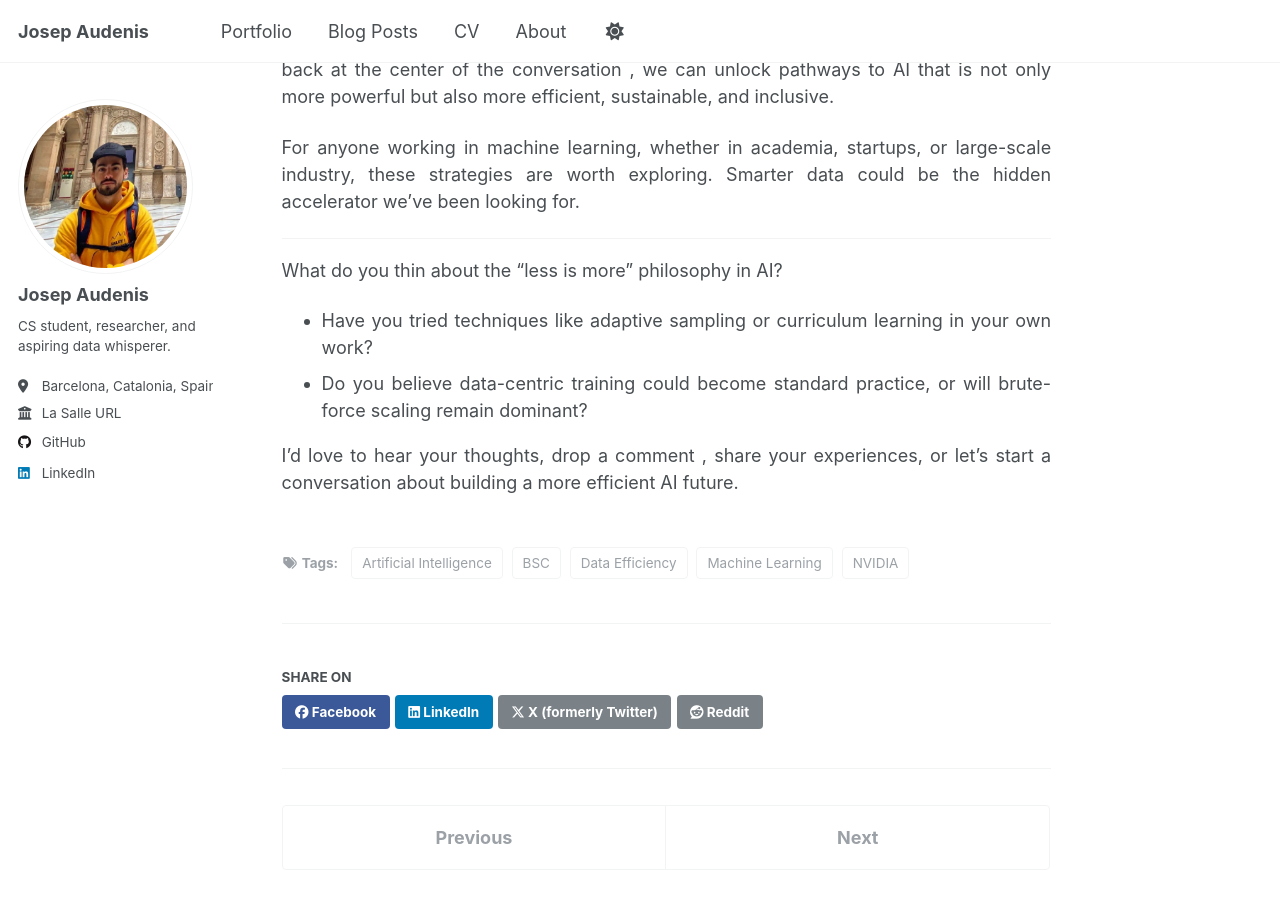
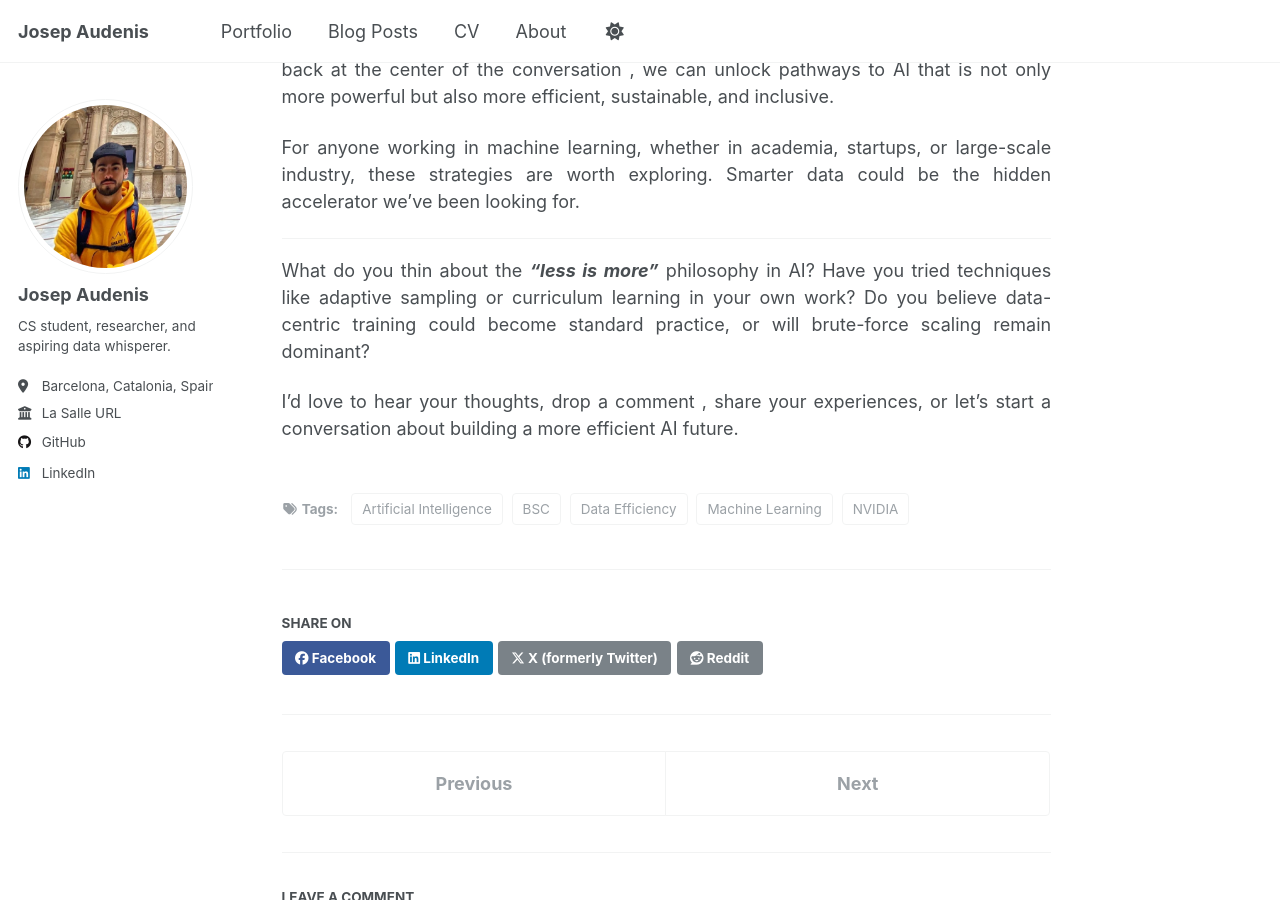
Before and after one commit to josep-audenis/josep-audenis.github.io, a Jekyll site: the page built from _posts/2025-09-04-less-is-more-accelerating-ai.md, in a window 1280 px wide and 900 px high, scrolled down 3512 px. Built offline with Jekyll 4.4.1, drawn with Linux system fonts in a browser that asks for light colours; comment, search, counter and statistics services are not loaded; some of the changed text lies outside the part shown.

Commit message:
bsc talk

```diff
--- a/_posts/2025-09-04-less-is-more-accelerating-ai.md
+++ b/_posts/2025-09-04-less-is-more-accelerating-ai.md
@@ -15,7 +15,7 @@
 
 The session, title [***"Less is More: Accelerating AI with Advanced Data Strategies"***](https://youtu.be/Yrxa6eeQXx8?si=zoowDsMtfxI64yFZ), touched on something that feels increasingly urgent in today's AI landscape: the recognition that **bigger datasets and larges models aren't always the optimal path forward**. Instead, the researchers argued, we can achieve *more with less*, if we learn to be smarter about how data is curated, filtered, and fed into training pipelines.
 
-## Setting the Stage: The Problem with Scale-at-All-Costs
+## Setting the Stage
 
 Over the past few years, the dominant trend has been simple: collect more data, train bigger models, and scale up compute. This has worked remarkably well in pushing forward the capabilities of large language models, diffusion models, and beyond.
 
@@ -96,9 +96,6 @@
 
 ---
 
-What do you thin about the "less is more" philosophy in AI?
-
-- Have you tried techniques like adaptive sampling or curriculum learning in your own work?
-- Do you believe data-centric training could become standard practice, or will brute-force scaling remain dominant?
+What do you thin about the ***"less is more"*** philosophy in AI? Have you tried techniques like adaptive sampling or curriculum learning in your own work? Do you believe data-centric training could become standard practice, or will brute-force scaling remain dominant?
 
 I'd love to hear your thoughts, drop a comment , share your experiences, or let's start a conversation about building a more efficient AI future.
```
